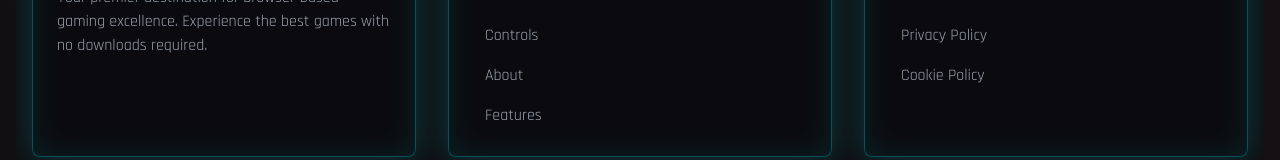
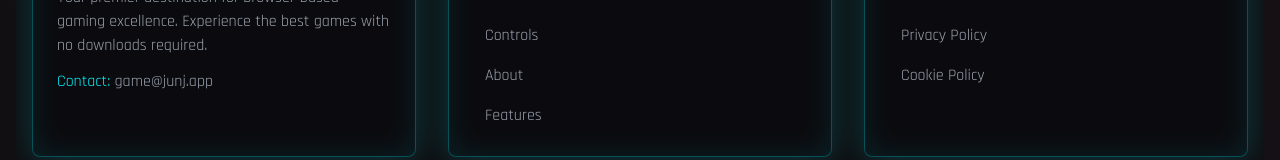
Before and after one commit to hahajunj/webg, a plain HTML site: page index.html in a window 1280 px wide. Shown: the part 3913-4073 px from the top of the page. Drawn offline with nearby package versions, Linux system fonts and the light colour scheme.

Commit message:
Update index.html

```diff
--- a/index.html
+++ b/index.html
@@ -2389,6 +2389,9 @@
                     <p class="text-gray-400">
                         Your premier destination for browser-based gaming excellence. Experience the best games with no downloads required.
                     </p>
+                    <p class="text-gray-400 mt-3">
+                        <span class="text-cyber-cyan">Contact:</span> <a href="mailto:game@junj.app" class="hover:text-cyber-cyan transition-colors">game@junj.app</a>
+                    </p>
                 </div>
                 <div class="cyber-container p-6 rounded-lg">
                     <h3 class="text-xl font-semibold mb-4 font-orbitron text-cyber-cyan">Quick Links</h3>
```
